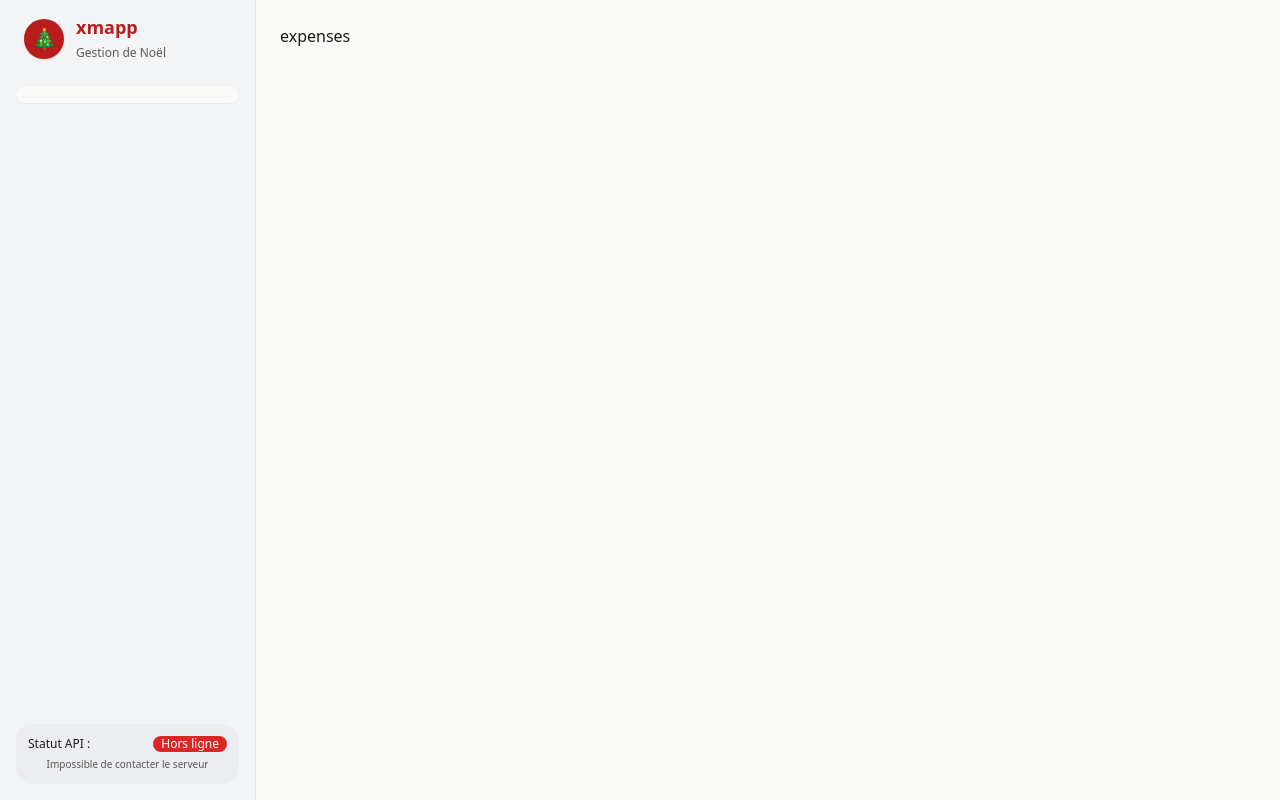
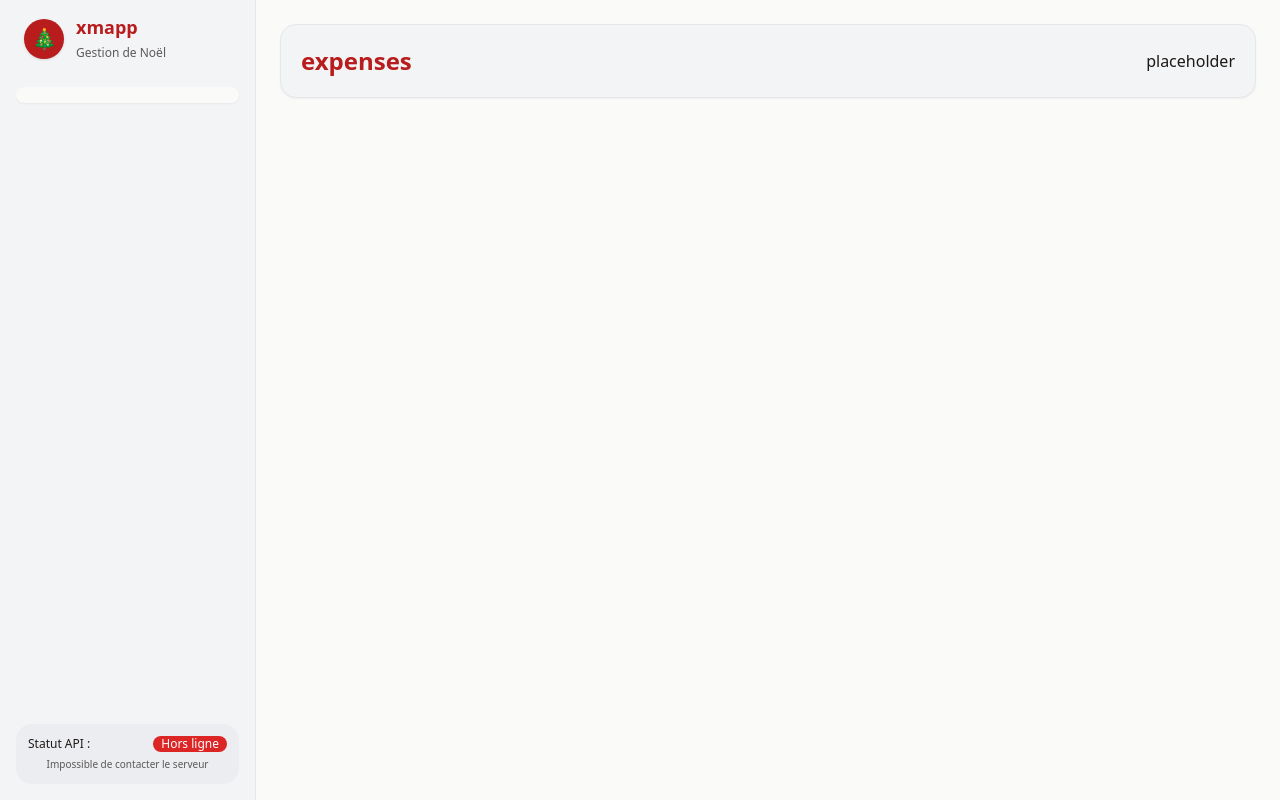
Before and after one commit to MickyCompanie/xmapp, a Nuxt app in the folder frontend/: page /expenses in a window 1280 px wide. Built offline with nearby package versions, Linux system fonts and the light colour scheme.

Commit message:
front - pageTitle

```diff
--- /dev/null
+++ b/frontend/app/components/pageTitle.vue
@@ -0,0 +1,27 @@
+<template>
+    <header class="flex flex-col sm:flex-row justify-between items-start sm:items-center gap-4 bg-base-200 p-4 sm:p-5 rounded-box shadow-sm border border-base-300">
+        <div>
+            <h2 class="text-xl sm:text-2xl font-extrabold text-primary">{{ props.title }}</h2>
+            <p v-if="props.description" class="text-xs sm:text-sm text-neutral/70">{{ props.description }}</p>
+        </div>
+
+
+        <div class="flex items-center gap-2 sm:gap-3 w-full sm:w-auto justify-between sm:justify-end">
+            <slot />
+        </div>
+    </header>
+</template>
+
+<script setup>
+const props = defineProps({
+    title: {
+        type: String,
+        required: true
+    },
+    description: {
+        type: String,
+        required: false,
+        default: null
+    }
+})
+</script>
--- a/frontend/app/pages/expenses/index.vue
+++ b/frontend/app/pages/expenses/index.vue
@@ -1,5 +1,7 @@
 <template>
-    <h1>expenses</h1>
+    <PageTitle title="expenses" >
+        <p>placeholder</p>
+    </PageTitle>
 </template>
 
 <script setup>
--- a/frontend/app/pages/gifts/index.vue
+++ b/frontend/app/pages/gifts/index.vue
@@ -1,5 +1,7 @@
 <template>
-    <h1>gifts</h1>
+    <PageTitle title="gifts" >
+        <p>placeholder</p>
+    </PageTitle>
 </template>
 
 <script setup>
--- a/frontend/app/pages/index.vue
+++ b/frontend/app/pages/index.vue
@@ -1,15 +1,8 @@
 <template>
-  <div>
+  <div class="grid grid-cols-1 gap-y-5">
       <!-- HEADER / TOPBAR -->
-      <header class="flex flex-col sm:flex-row justify-between items-start sm:items-center gap-4 bg-base-200 p-4 sm:p-5 rounded-box shadow-sm border border-base-300">
-        <div>
-          <h2 class="text-xl sm:text-2xl font-extrabold text-primary">Aperçu Général</h2>
-          <p class="text-xs sm:text-sm text-neutral/70">Bienvenue sur votre interface de suivi des remboursements festifs.</p>
-        </div>
-
-        <!-- Actions & Profil -->
-        <div class="flex items-center gap-2 sm:gap-3 w-full sm:w-auto justify-between sm:justify-end">
-          <div class="flex items-center gap-2">
+      <PageTitle title="Aperçu Général" description="Bienvenue sur votre interface de suivi des remboursements festifs." >
+        <div class="flex items-center gap-2">
             <button class="btn btn-primary btn-xs sm:btn-sm">
               ➕ <span class="hidden xs:inline">Nouvelle</span> Demande
             </button>
@@ -22,8 +15,7 @@
               <span class="text-xs">PN</span>
             </div>
           </div>
-        </div>
-      </header>
+      </PageTitle>
 
       <!-- CARTES DES STATISTIQUES -->
       <section class="grid grid-cols-1 sm:grid-cols-2 lg:grid-cols-4 gap-3 sm:gap-4">
--- a/frontend/app/pages/wishes/index.vue
+++ b/frontend/app/pages/wishes/index.vue
@@ -1,6 +1,9 @@
 <template>
-    <h1>wishes</h1>
+    <PageTitle title="wishes" >
+        <p>placeholder</p>
+    </PageTitle>
 </template>
 
 <script setup>
+
 </script>
```
